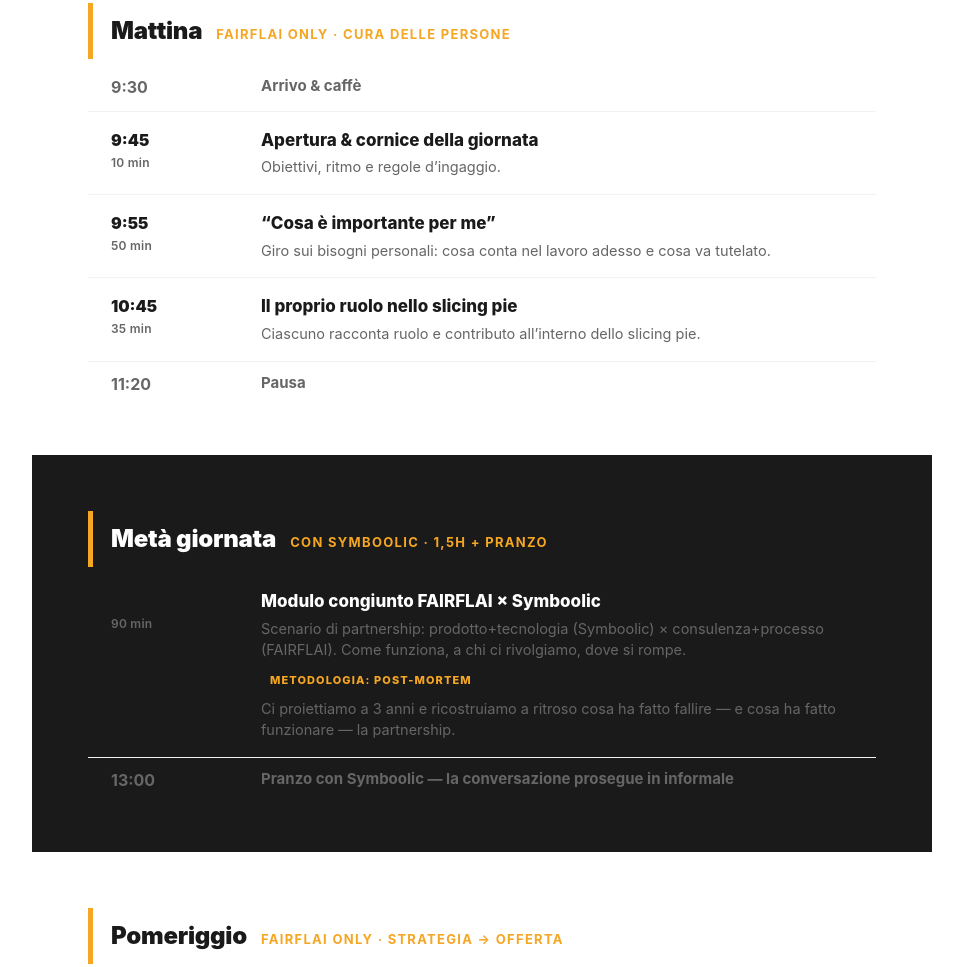
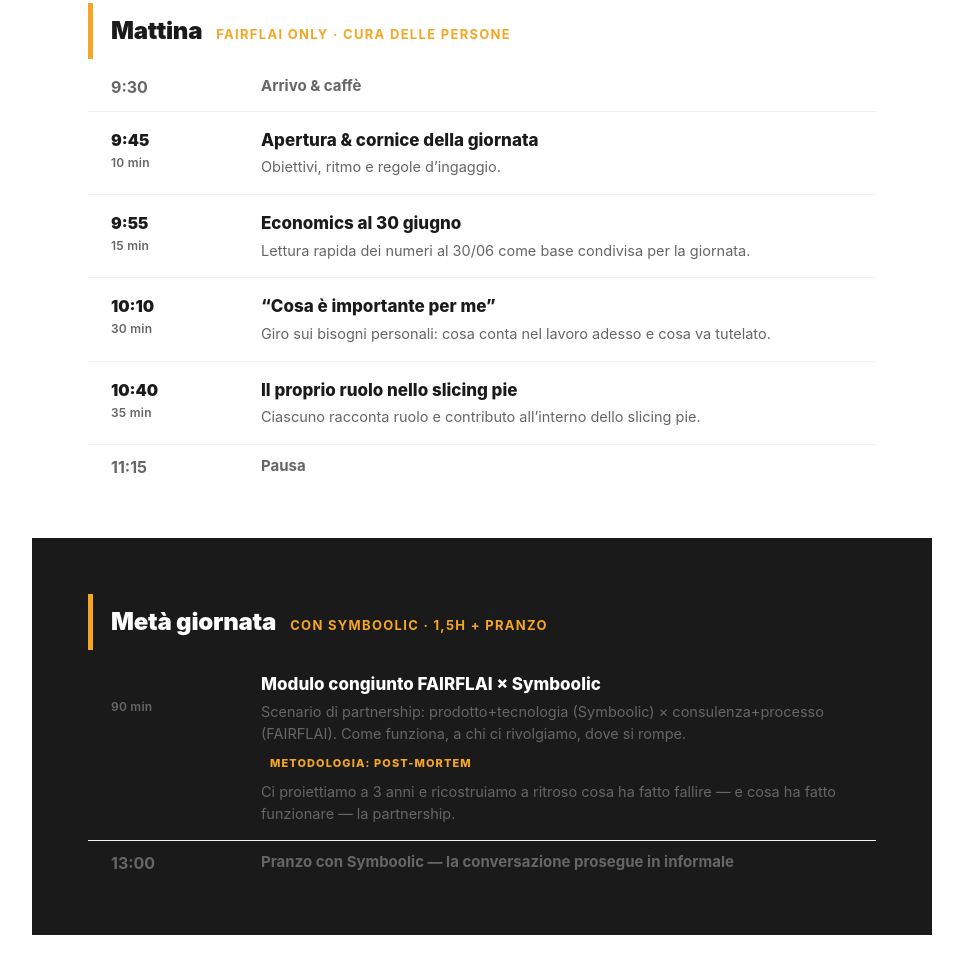
Before and after one commit to fairflai/offiste0726, a plain HTML site: page index.html in a window 1280 px wide. Shown: the part 1077-2044 px from the top of the page, without its empty margins (158-1121 px from the left). Drawn offline with Linux system fonts and the light colour scheme.

Commit message:
Add files via upload

```diff
--- a/index.html
+++ b/index.html
@@ -152,21 +152,28 @@
         </div>
       </div>
       <div class="row">
-        <div class="time">9:55<span class="dur">50 min</span></div>
+        <div class="time">9:55<span class="dur">15 min</span></div>
+        <div class="body">
+          <div class="title">Economics al 30 giugno</div>
+          <div class="desc">Lettura rapida dei numeri al 30/06 come base condivisa per la giornata.</div>
+        </div>
+      </div>
+      <div class="row">
+        <div class="time">10:10<span class="dur">30 min</span></div>
         <div class="body">
           <div class="title">“Cosa è importante per me”</div>
           <div class="desc">Giro sui bisogni personali: cosa conta nel lavoro adesso e cosa va tutelato.</div>
         </div>
       </div>
       <div class="row">
-        <div class="time">10:45<span class="dur">35 min</span></div>
+        <div class="time">10:40<span class="dur">35 min</span></div>
         <div class="body">
           <div class="title">Il proprio ruolo nello slicing pie</div>
           <div class="desc">Ciascuno racconta ruolo e contributo all’interno dello slicing pie.</div>
         </div>
       </div>
       <div class="row break">
-        <div class="time">11:20</div>
+        <div class="time">11:15</div>
         <div class="body"><div class="title">Pausa</div></div>
       </div>
     </div>
```
